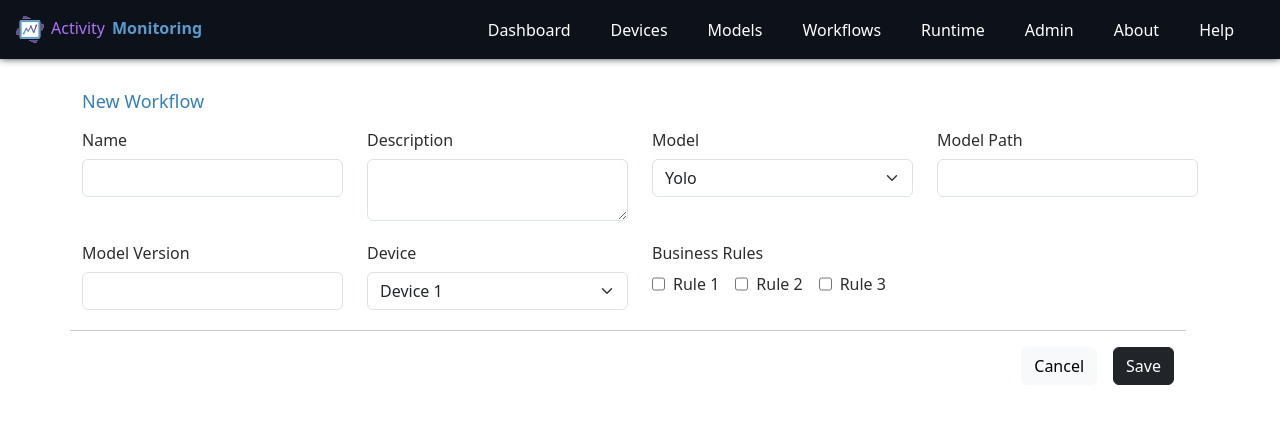
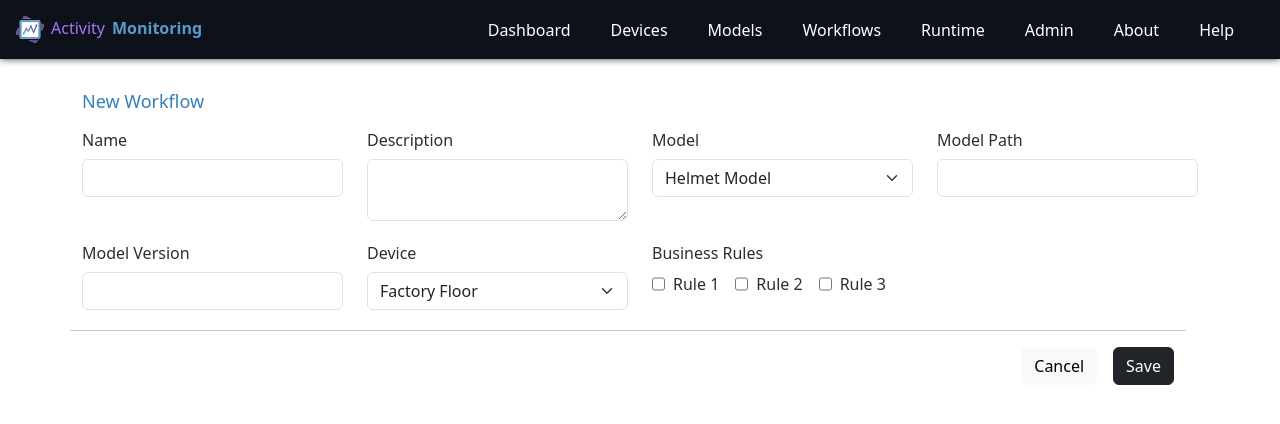
Before and after one commit to areddyraja/hongsaw, a React (Create React App) app: page /new-workflow in a window 1280 px wide. Shown: the top 424 px of the page. Built offline with nearby package versions, Linux system fonts and the light colour scheme.

Commit message:
Made chamnges

```diff
--- a/src/Devices.js
+++ b/src/Devices.js
@@ -3,7 +3,7 @@ import Table from 'react-bootstrap/Table';
 const devicesData = [
   {
     deviceId: '12345',
-    name: 'Device 1',
+    name: 'Work Area 1',
     location: 'New York',
     locationId: 'NY001',
     description: 'This is device 1',
@@ -15,7 +15,7 @@ const devicesData = [
   },
   {
     deviceId: '67890',
-    name: 'Device 2',
+    name: 'Parking Cameras',
     location: 'Los Angeles',
     locationId: 'LA002',
     description: 'This is device 2',
--- a/src/Models.js
+++ b/src/Models.js
@@ -4,7 +4,7 @@ const modelsData = [
   {
     modelId: '12345',
     version: '1.0',
-    name: 'Model 1',
+    name: 'Helmet Model',
     description: 'This is model 1',
     status: 'Active',
     modelPath: '/path/to/model1',
@@ -20,7 +20,7 @@ const modelsData = [
   {
     modelId: '67890',
     version: '2.0',
-    name: 'Model 2',
+    name: 'Parking Nodel',
     description: 'This is model 2',
     status: 'Inactive',
     modelPath: '/path/to/model2',
--- a/src/NewWorkflow.js
+++ b/src/NewWorkflow.js
@@ -2,20 +2,18 @@ import React from 'react';
 import { useHistory } from 'react-router-dom';
 
 const modelsData = [
-  { modelId: '1', name: 'Yolo' },
-  { modelId: '2', name: 'Dicom' }
+  { modelId: '1', name: 'Helmet Model' },
+  { modelId: '2', name: 'Parking Model' }
 ];
 const devicesData = [
-  { deviceId: '1', name: 'Device 1' },
-  { deviceId: '2', name: 'Device 2' }
+  { deviceId: '1', name: 'Factory Floor' },
+  { deviceId: '2', name: 'Parking Camera' }
 ];
 const businessRules = [
   { id: '1', name: 'Rule 1' },
   { id: '2', name: 'Rule 2' },
   { id: '3', name: 'Rule 3' }
 ];
-
-
 
 function NewWorkflow() {
 
```
